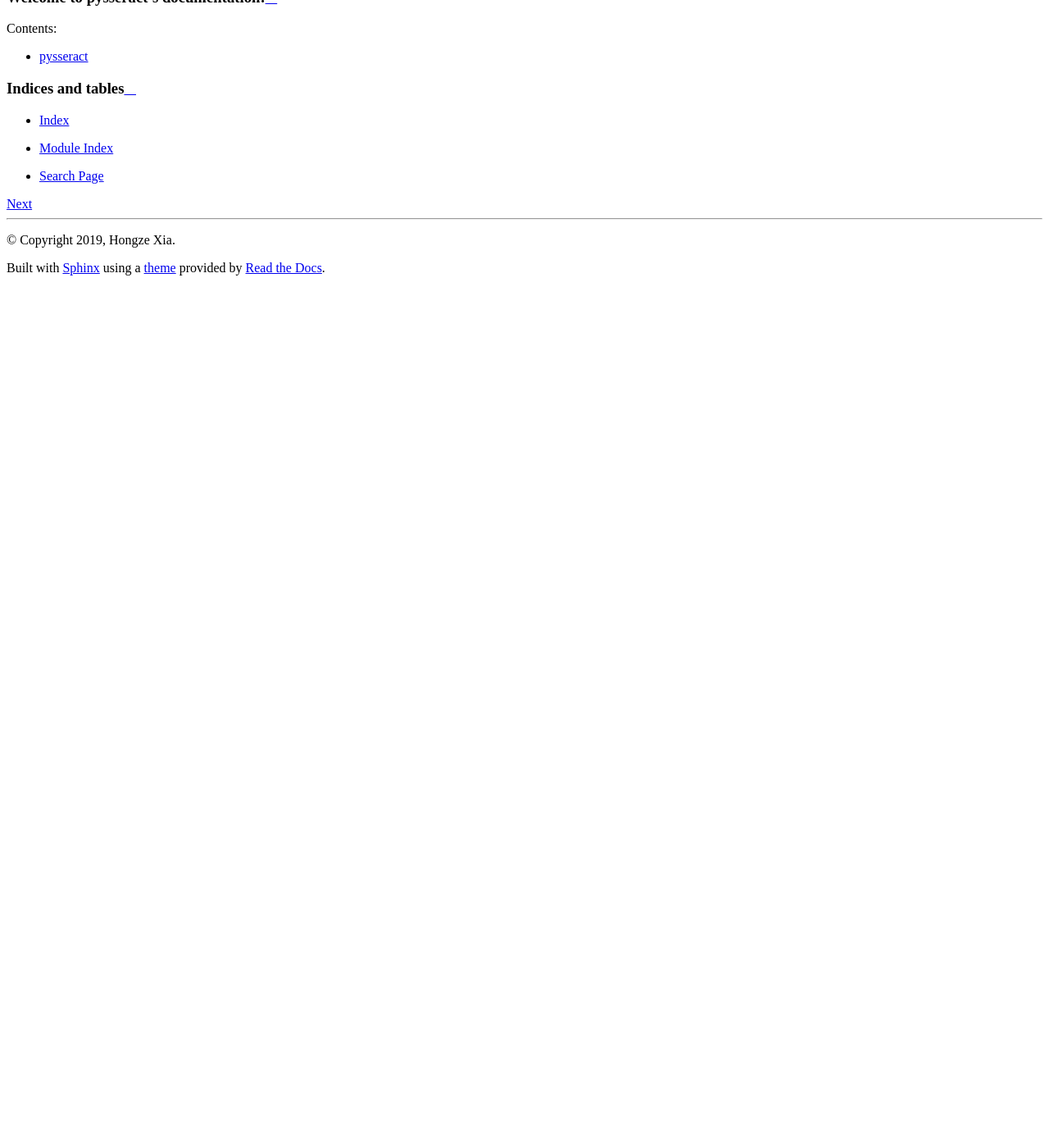
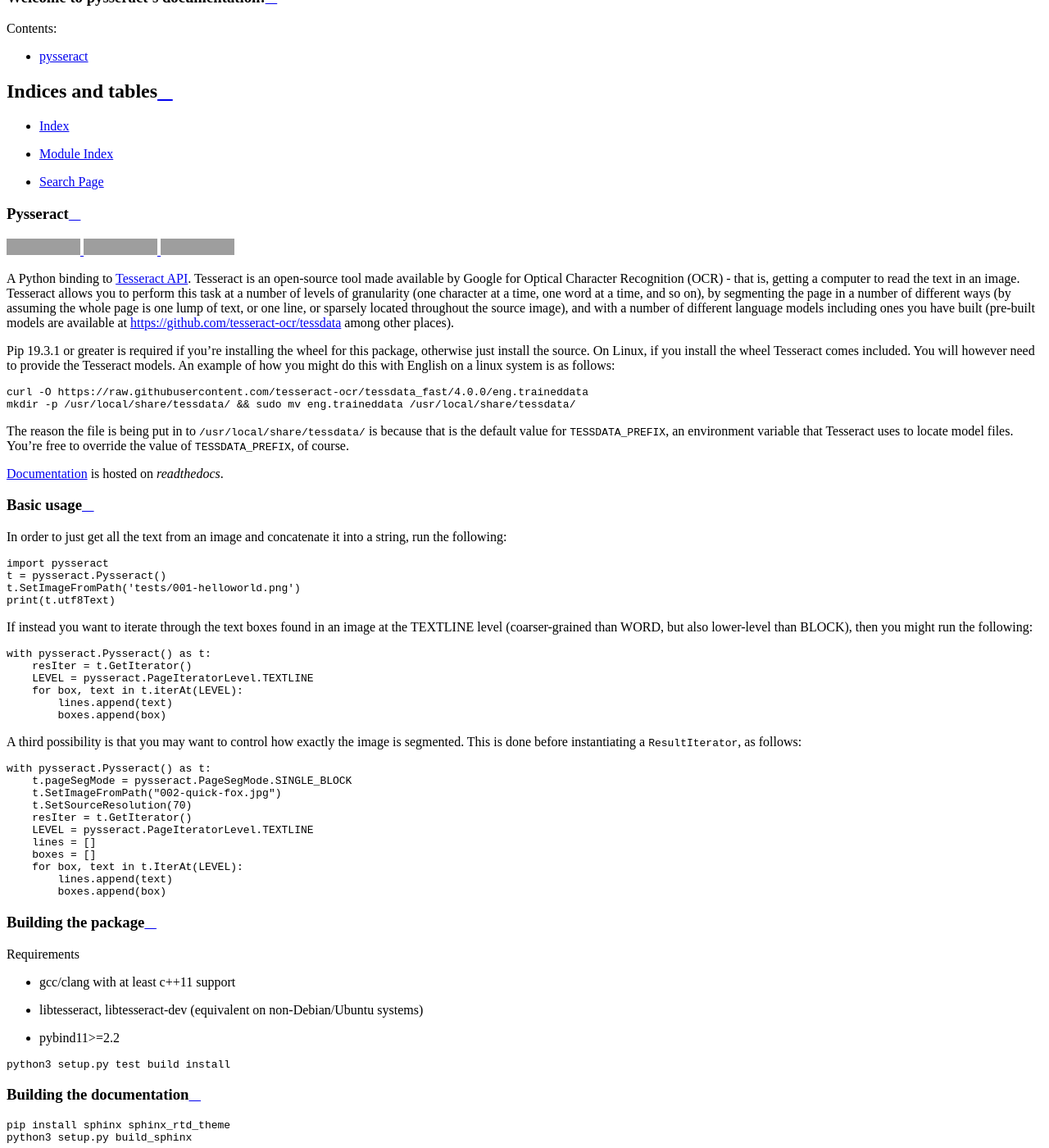
Before and after one commit to xiahongze/pysseract, a Sphinx documentation site: the page built from docs/index.rst, in a window 1280 px wide and 1400 px high, scrolled down 270 px. Shown: the whole window at 82% size. Built offline with Sphinx 7.4.7 and the Read the Docs theme 2.0.0, drawn with Linux system fonts in a browser that asks for light colours; before the commit the page ends 900 px from its top, so only the background shows below that; some of the changed text lies outside the part shown; grey boxes are pictures that could not be loaded.

Commit message:
fix readthedocs output, include more info on index page

````diff
--- a/README.md
+++ b/README.md
@@ -9,7 +9,7 @@
 
 Pip 19.3.1 or greater is required if you're installing the wheel for this package, otherwise just install the source. On Linux, if you install the wheel Tesseract comes included. You will however need to provide the Tesseract models. An example of how you might do this with English on a linux system is as follows:
 
-```
+```bash
 curl -O https://raw.githubusercontent.com/tesseract-ocr/tessdata_fast/4.0.0/eng.traineddata
 mkdir -p /usr/local/share/tessdata/ && sudo mv eng.traineddata /usr/local/share/tessdata/
 ```
@@ -18,7 +18,7 @@
 
 [Documentation](https://pysseract.readthedocs.io/en/latest/pysseract.html) is hosted on *readthedocs*.
 
-## Basic usage
+# Basic usage
 
 In order to just get all the text from an image and concatenate it into a string, run the following:
 
@@ -31,7 +31,7 @@
 
 If instead you want to iterate through the text boxes found in an image at the TEXTLINE level (coarser-grained than WORD, but also lower-level than BLOCK), then you might run the following:
 
-```
+```python
 with pysseract.Pysseract() as t:
     resIter = t.GetIterator()
     LEVEL = pysseract.PageIteratorLevel.TEXTLINE
@@ -42,7 +42,7 @@
 
 A third possibility is that you may want to control how exactly the image is segmented. This is done before instantiating a `ResultIterator`, as follows:
 
-```
+```python
 with pysseract.Pysseract() as t:
     t.pageSegMode = pysseract.PageSegMode.SINGLE_BLOCK
     t.SetImageFromPath("002-quick-fox.jpg")
@@ -51,12 +51,12 @@
     LEVEL = pysseract.PageIteratorLevel.TEXTLINE
     lines = []
     boxes = []
-    for box, text in t.iterAt(LEVEL):
+    for box, text in t.IterAt(LEVEL):
         lines.append(text)
         boxes.append(box)
 ```
 
-## Building the package
+# Building the package
 
 Requirements
 
@@ -70,26 +70,26 @@
 
 # Building the documentation
 
-```
+```bash
 pip install sphinx sphinx_rtd_theme
 python3 setup.py build_sphinx
 ```
 
 You should find the generated html in `build/sphinx`.
 
-## Contribute
+# Contribute
 
 Look at [Tesseract BaseAPI](https://github.com/tesseract-ocr/tesseract/blob/master/src/api/baseapi.cpp)
 and import those functions of interest to `pymodule.cpp`.
 
 Please write a brief description in your wrapper function like those already in `pymodule.cpp`.
 
-## Reference
+# Reference
 
 - [basic pybind11](https://pybind11.readthedocs.io/en/master/basics.html)
 - [class based pybind11](https://pybind11.readthedocs.io/en/master/classes.html)
 - [compiling with pybind11](https://pybind11.readthedocs.io/en/master/compiling.html)
 
-## LICENSE
+# LICENSE
 
 GPLv3
--- /dev/null
+++ b/docs/_templates/autosummary/base.rst
@@ -0,0 +1,5 @@
+{{ fullname | escape | underline}}
+
+.. currentmodule:: {{ module }}
+
+.. auto{{ objtype }}:: {{ objname }}
--- /dev/null
+++ b/docs/_templates/autosummary/class.rst
@@ -0,0 +1,36 @@
+{{ fullname | escape | underline}}
+
+.. currentmodule:: {{ module }}
+
+.. autoclass:: {{ objname }}
+    :members: __init__
+
+Attributes
+##########
+
+   {% block methods %}
+   {% block attributes %}
+   {% if attributes %}
+      .. autosummary::
+         :toctree:
+      {% for item in all_attributes %}
+         {%- if not item.startswith('_') %}
+         {{ name }}.{{ item }}
+         {%- endif -%}
+      {%- endfor %}
+   {% endif %}
+   {% endblock %}
+
+
+   {% if all_methods|count > 0 %}
+Methods
+#######
+      .. autosummary::
+         :toctree:
+      {% for item in all_methods %}
+         {%- if not item.startswith('_') or item in ['__call__'] %}
+         {{ name }}.{{ item }}
+         {%- endif -%}
+      {%- endfor %}
+   {% endif %}
+   {% endblock %}
--- /dev/null
+++ b/docs/_templates/autosummary/module.rst
@@ -0,0 +1,29 @@
+{{ fullname | escape | underline }}
+
+.. rubric:: Description
+
+.. automodule:: {{ fullname }}
+
+.. currentmodule:: {{ fullname }}
+
+{% if classes %}
+.. rubric:: Classes
+
+.. autosummary::
+    :toctree: .
+    {% for class in classes %}
+    {{ class }}
+    {% endfor %}
+
+{% endif %}
+
+{% if functions %}
+.. rubric:: Functions
+
+.. autosummary::
+    :toctree: .
+    {% for function in functions %}
+    {{ function }}
+    {% endfor %}
+
+{% endif %}
--- a/docs/conf.py
+++ b/docs/conf.py
@@ -36,7 +36,8 @@
 extensions = [
     'sphinx.ext.autodoc',
     'sphinx.ext.autosummary',
-    'sphinx_rtd_theme'
+    'sphinx_rtd_theme',
+    'm2r'
 ]
 
 # Add any paths that contain templates here, relative to this directory.
--- a/docs/index.rst
+++ b/docs/index.rst
@@ -12,9 +12,12 @@
 
    pysseract
 
+
 Indices and tables
-==================
+##################
 
 * :ref:`genindex`
 * :ref:`modindex`
 * :ref:`search`
+
+.. mdinclude:: ../README.md
--- a/setup.py
+++ b/setup.py
@@ -130,6 +130,9 @@
         packages=find_packages('src', exclude=["*.cpp"]),
         package_data={"vtt_cbd_app": ["assets/*"]},
         setup_requires=['pybind11>=2.2'],
+        extras_require={
+            'build_sphinx': ['m2r'],
+        },
         cmdclass={'build_ext': BuildExt},
         zip_safe=False,
         test_suite="tests"
````
Also changed, not shown: src/pysseract/__init__.py (+15 -13 lines), 2 other files.
